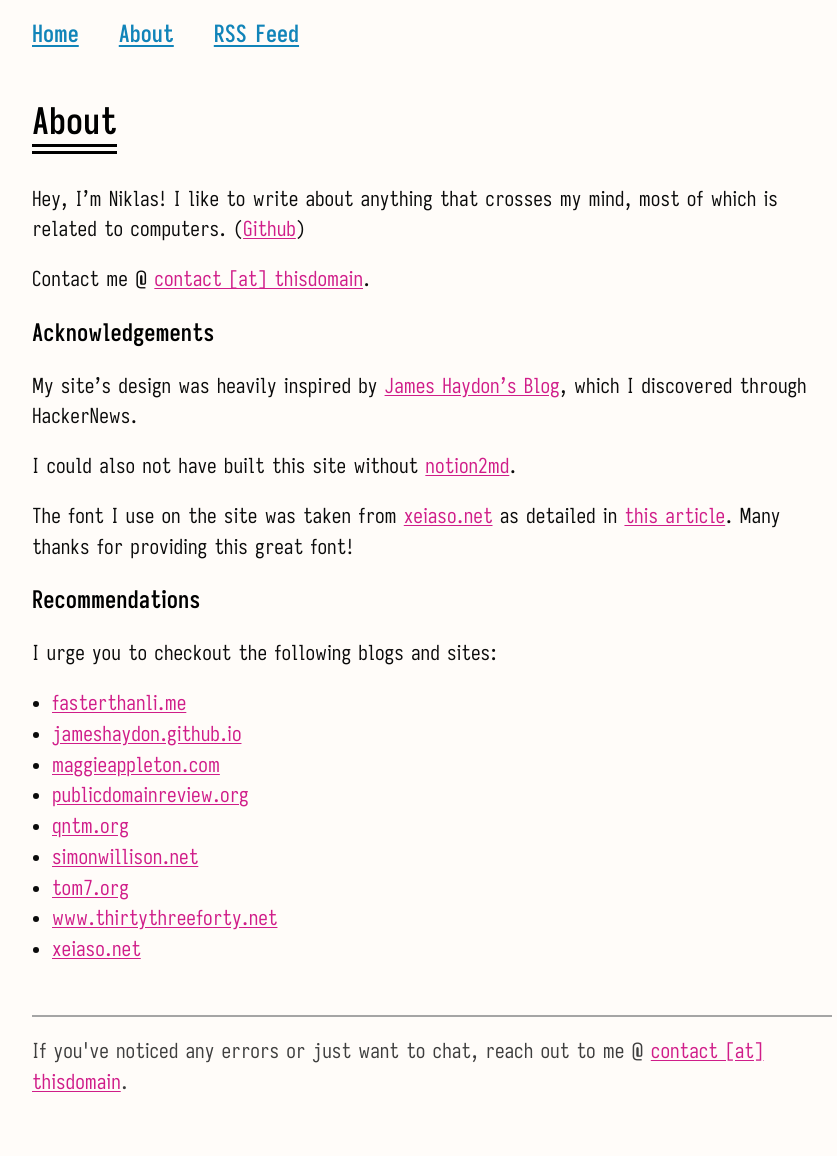
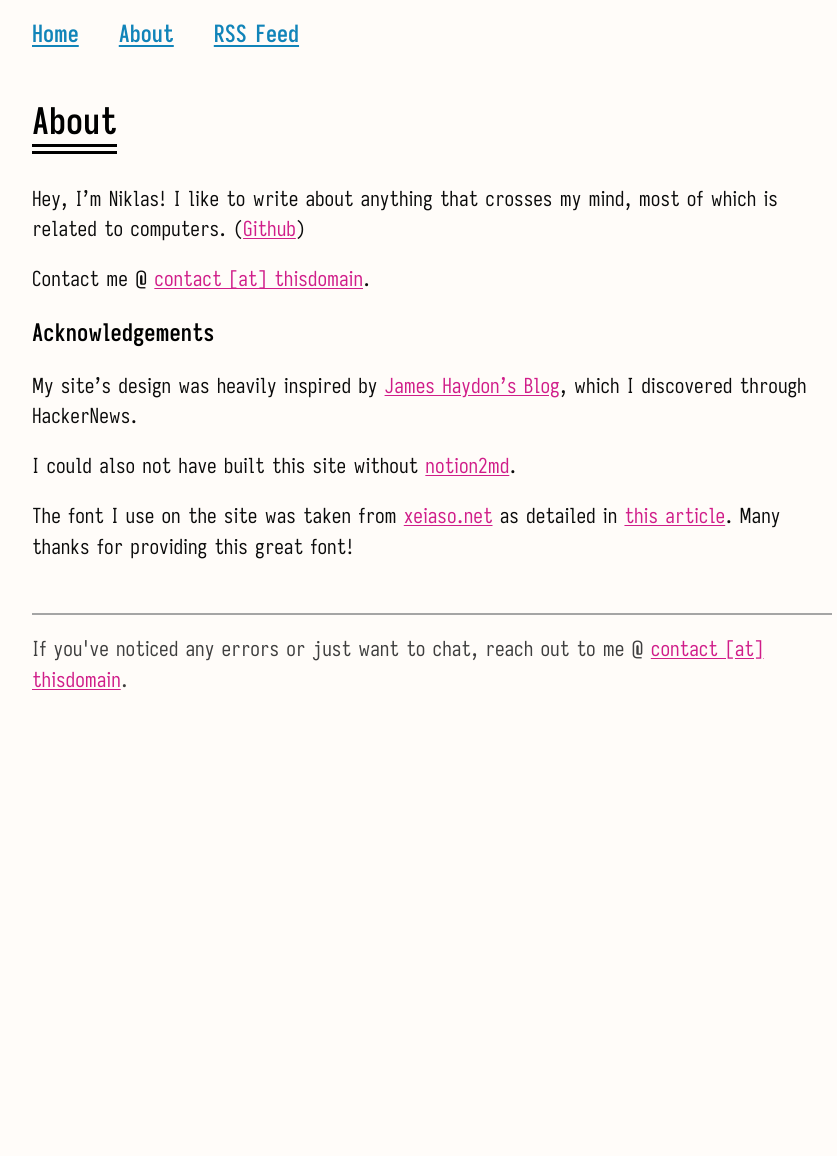
Before and after one commit to obrhubr/obrhubr.github.io, a Jekyll site: the page built from about.md, in a window 1280 px wide. Shown: the whole page, without its empty margins (208-1045 px from the left). Built offline with Jekyll 4.4.1, drawn with Linux system fonts in a browser that asks for light colours; after the commit the page ends 940 px from its top, so only the background shows below that.

Commit message:
remove recommendations

```diff
--- a/_data/recommendations.yml
+++ /dev/null
@@ -1,18 +0,0 @@
- - name: jameshaydon.github.io
-   url: https://jameshaydon.github.io
- - name: tom7.org
-   url: http://tom7.org/
- - name: qntm.org
-   url: https://qntm.org
- - name: maggieappleton.com
-   url: https://maggieappleton.com/
- - name: publicdomainreview.org
-   url: https://publicdomainreview.org/
- - name: www.thirtythreeforty.net
-   url: https://www.thirtythreeforty.net/
- - name: simonwillison.net
-   url: https://simonwillison.net/
- - name: fasterthanli.me
-   url: https://fasterthanli.me/
- - name: xeiaso.net
-   url: https://xeiaso.net/
--- a/about.md
+++ b/about.md
@@ -16,11 +16,3 @@ My site's design was heavily inspired by [James Haydon's Blog](https://jameshayd
 I could also not have built this site without [notion2md](https://github.com/echo724/notion2md).
 
 The font I use on the site was taken from [xeiaso.net](https://xeiaso.net/) as detailed in [this article](https://xeiaso.net/blog/iaso-fonts/). Many thanks for providing this great font!
-
-### Recommendations
-
-I urge you to checkout the following blogs and sites:
-
-{% assign sorted_recommendations = site.data.recommendations | sort: "name" %}
-{% for rec in sorted_recommendations %}
- * [{{ rec.name }}]({{ rec.url }}) {% endfor %}
```
